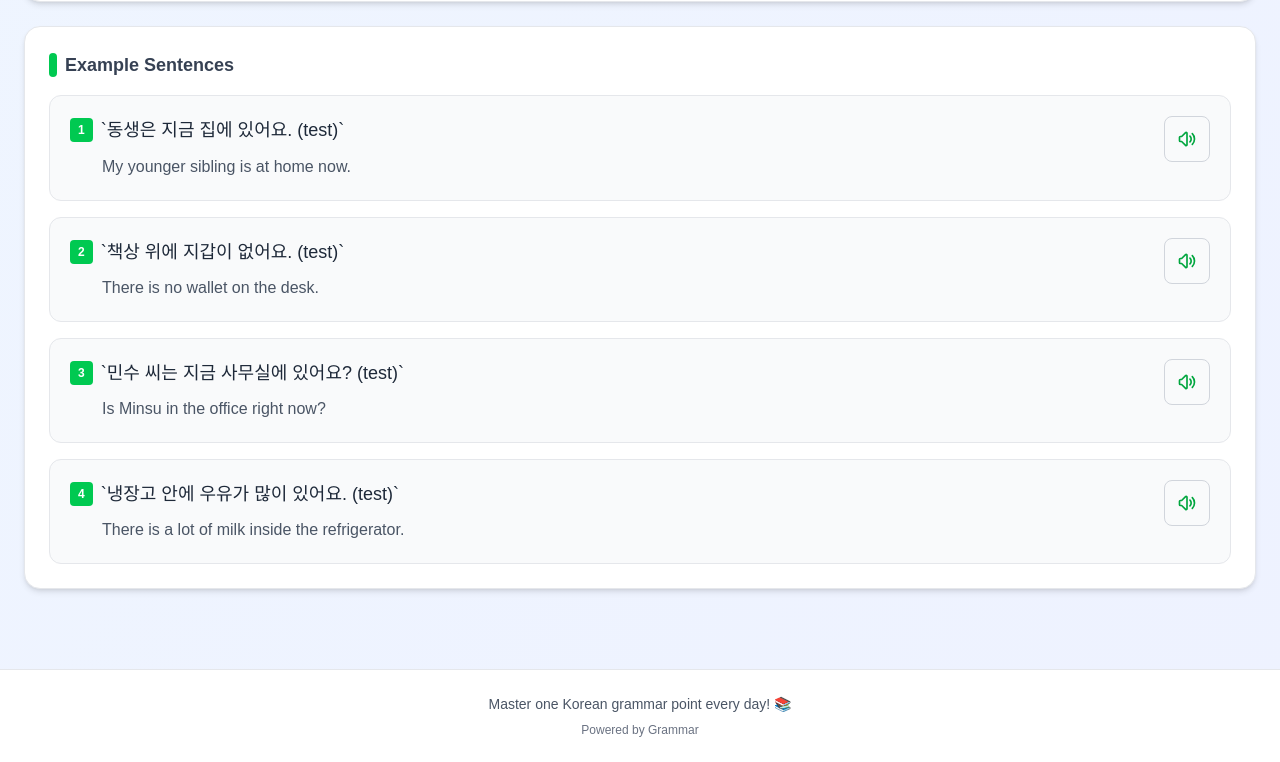
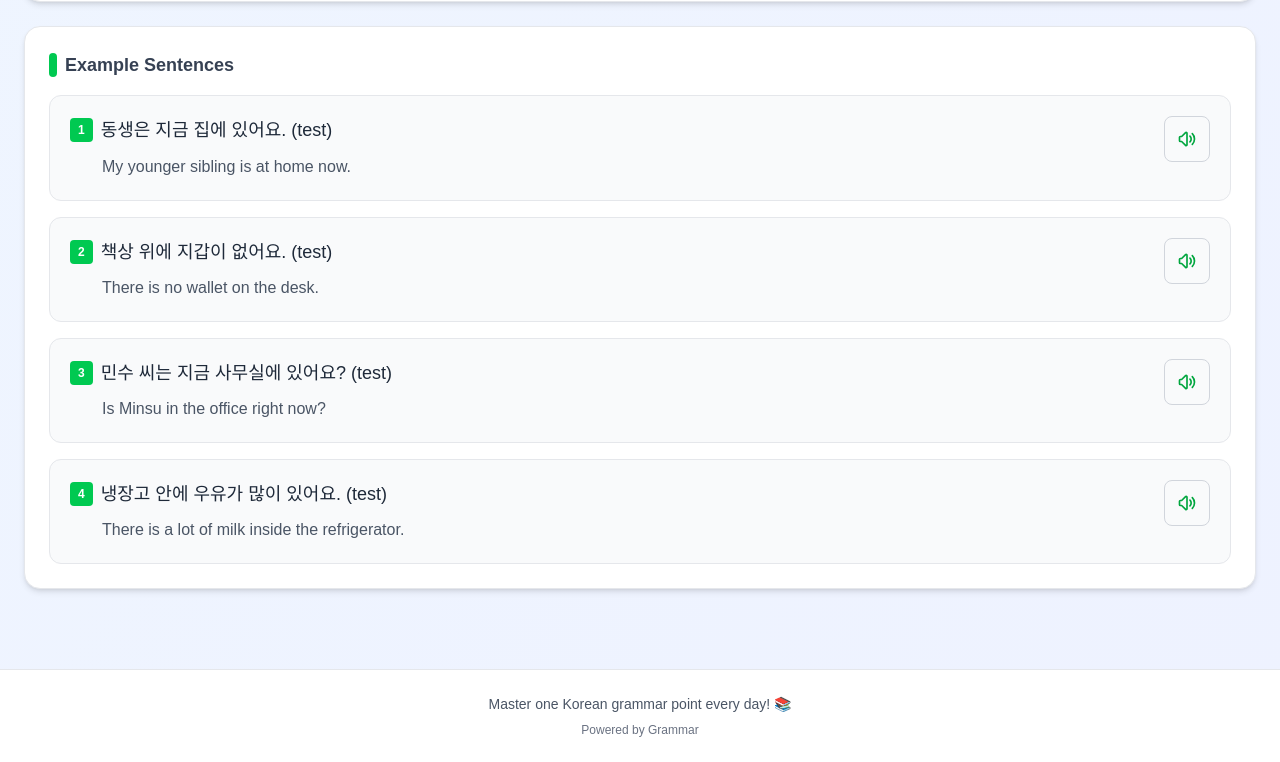
Before and after one commit to newcodingtest/oneDayOneHangeul, a Next.js app: page / in a window 1280 px wide. Shown: the part 952-1714 px from the top of the page. Built offline with nearby package versions, Linux system fonts and the light colour scheme; no server answers.

Commit message:
chore: 영어 발음표기  문자 제거

```diff
--- a/components/ExampleSentences.tsx
+++ b/components/ExampleSentences.tsx
@@ -36,7 +36,7 @@ export default function ExampleSentences({ examples, playingId, onPlay }: Exampl
                     {example.id}
                   </span>
                   <p className="text-base sm:text-lg text-gray-800 font-medium leading-relaxed break-words">
-                    `{example.text}  ({example.phonetic})`
+                    {example.text}  ({example.phonetic})
                   </p>
                 </div>
                 <p className="text-sm sm:text-base text-gray-600 leading-relaxed break-words ml-0 sm:ml-8">
```
